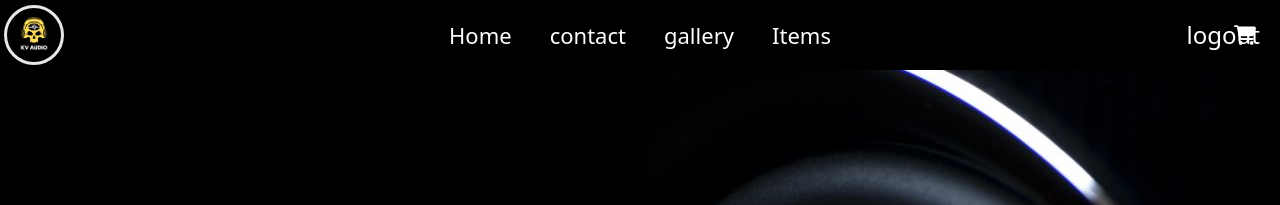
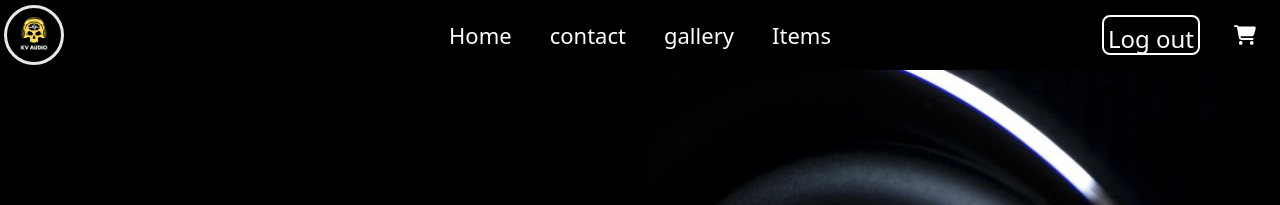
Before and after one commit to Sathsara200/kv-audio-frontend, a React (Vite) app: page / in a window 1280 px wide. Shown: the top 205 px of the page. Built offline with nearby package versions, Linux system fonts and the light colour scheme; no server answers; sample sign-in values are in the browser's storage.

Commit message:
change design of logout button✅

```diff
--- a/src/components/header.jsx
+++ b/src/components/header.jsx
@@ -41,20 +41,20 @@ export default function Header() {
 					setNavPanelOpen(true);
 				}}
 			/>
-      {token!=null&&<button className="hidden md:block absolute right-5 text-[24px]" onClick={()=>{
+      {token!=null&&<button className="hidden md:block absolute right-20 text-[24px] border-[2px] border-white p-1 rounded-lg w-15 h-10 hover:text-red-600 hover:border-red-600" onClick={()=>{
         localStorage.removeItem("token")
         window.location.href = "/login"
       }}>
-        logout
+        Log out
       </button>}
 
-	  {token==null&&<button className="hidden md:block absolute right-20 text-[20px] hover:bg-yellow-300 hover:text-black hover:border-yellow-300 border-[2px] border-white p-1 rounded-lg w-15 h-10" onClick={()=>{
+	  {token==null&&<button className="hidden md:block absolute right-20 text-[20px] hover:text-yellow-300 hover:border-yellow-300 border-[2px] border-white p-1 rounded-lg w-15 h-10" onClick={()=>{
         window.location.href = "/register"
       }}>
         Register
       </button>}
 
-	  {token==null&&<button className="hidden md:block absolute right-44 text-[20px] hover:bg-yellow-300 hover:text-black hover:border-yellow-300 border-[2px] border-white p-1 rounded-lg w-15 h-10" onClick={()=>{
+	  {token==null&&<button className="hidden md:block absolute right-44 text-[20px]  hover:text-yellow-300 hover:border-yellow-300 border-[2px] border-white p-1 rounded-lg w-15 h-10" onClick={()=>{
         window.location.href = "/login"
       }}>
         Login
```
